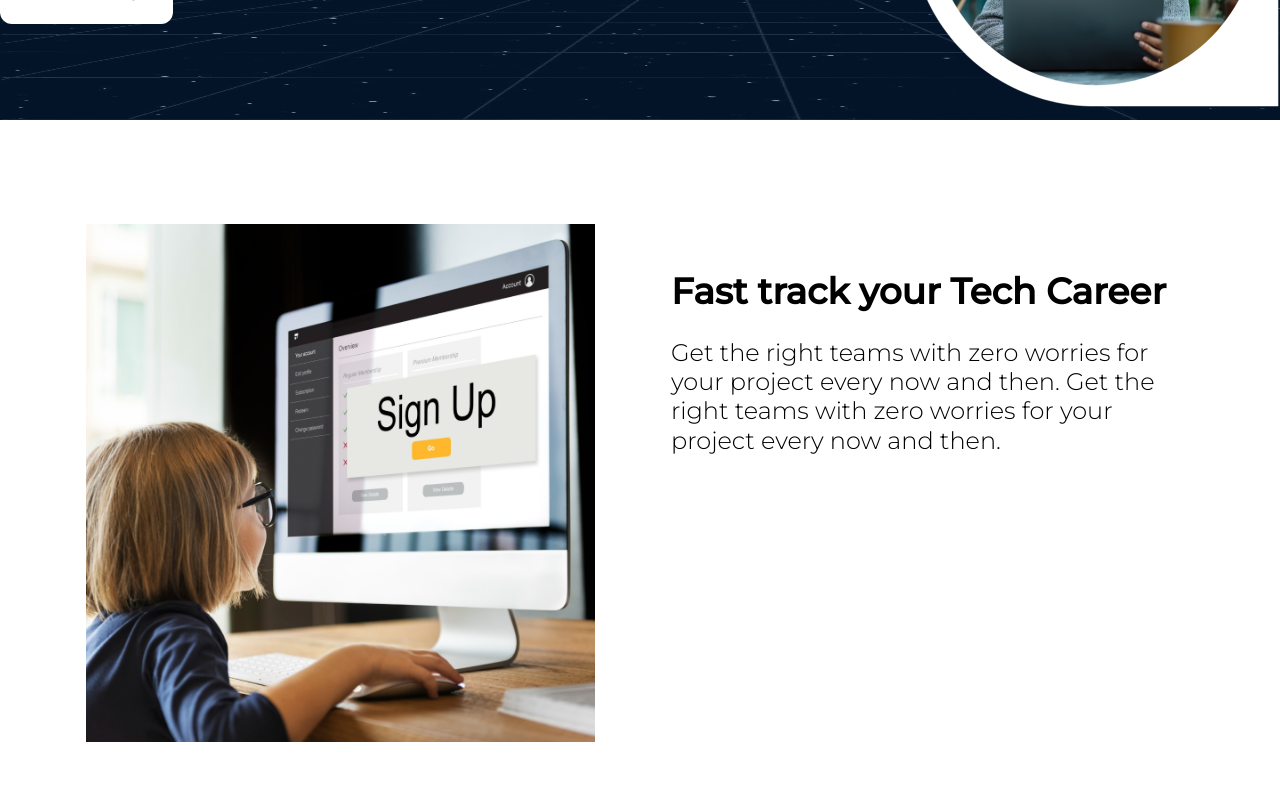
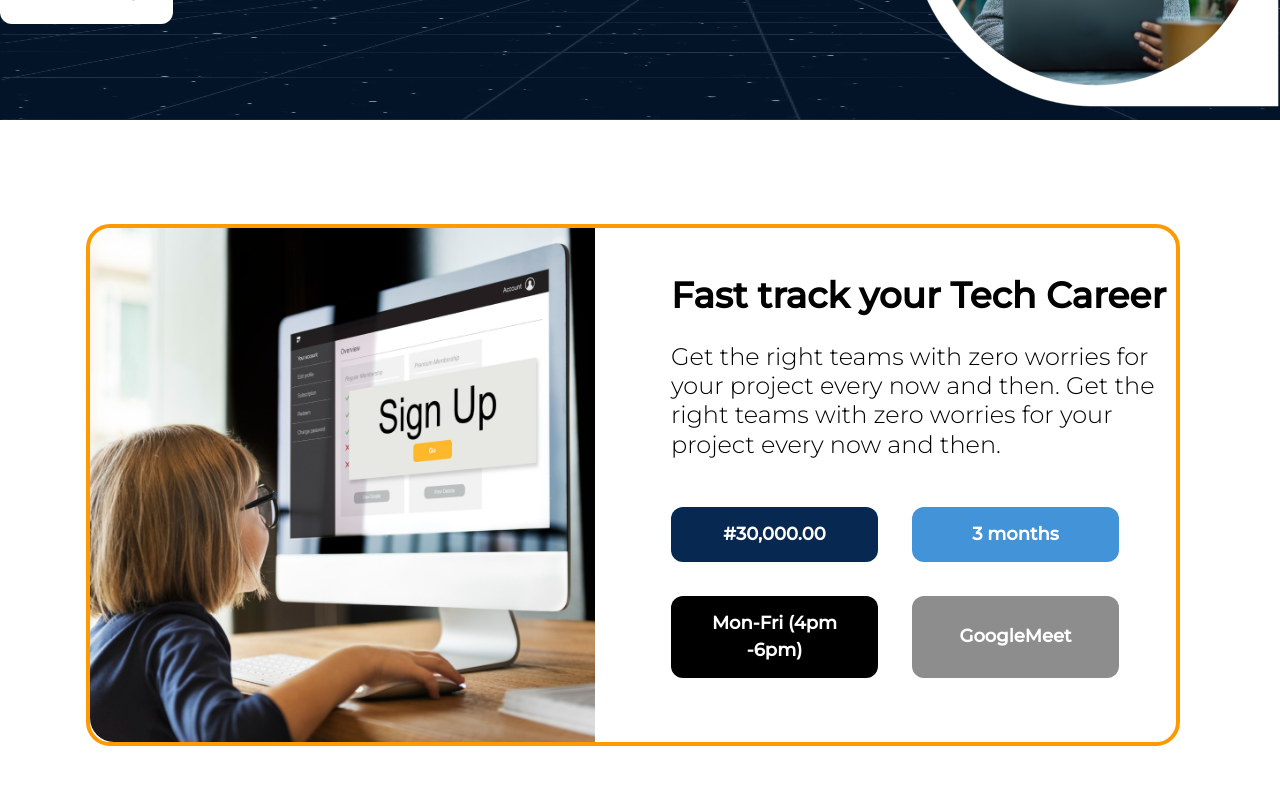
Before and after one commit to AyoMoses1/PROGFAMS-ASSESSMENT, a React (Vite) app: page / in a window 1280 px wide. Shown: the part 360-1160 px from the top of the page. Built offline with nearby package versions, Linux system fonts and the light colour scheme.

Commit message:
Work on extra components

```diff
--- a/package.json
+++ b/package.json
@@ -12,6 +12,7 @@
   "dependencies": {
     "react": "^18.3.1",
     "react-dom": "^18.3.1",
+    "react-icons": "^5.2.1",
     "vite-tsconfig-paths": "^4.3.2"
   },
   "devDependencies": {
--- /dev/null
+++ b/src/components/Button/Medium.tsx
@@ -0,0 +1,25 @@
+import React from 'react';
+
+interface ButtonProps {
+  textColor: string;
+  bgColor: string;
+  children: React.ReactNode;
+}
+
+const Button: React.FC<ButtonProps> = ({ textColor, bgColor, children }) => {
+  return (
+    <button
+      className={`rounded-12 px-[28px] py-[14px]`}
+      style={{
+        backgroundColor: bgColor,
+        color: textColor,
+        fontSize: '18px',
+        fontWeight: 600
+      }}
+    >
+      {children}
+    </button>
+  );
+};
+
+export default Button;
--- a/src/components/main2/index.tsx
+++ b/src/components/main2/index.tsx
@@ -1,11 +1,15 @@
 import image from "assets/3.png";
+import Button from "components/Button/Medium";
 import Heading from "components/Heading";
 import Text from "components/Text";
 
 const index = () => {
   return (
-    <div className="grid grid-cols-2 gap-[76px] ml-[86px] mr-[100px] py-[104px]">
-      <img src={image} />
+    <div
+      className="grid grid-cols-2 gap-[76px] ml-[86px] mr-[100px] my-[104px]"
+      style={{ border: `4px solid #FF9900`, borderRadius: `24px` }}
+    >
+      <img src={image} className="rounded-tl-[24px] rounded-bl-[24px]"/>
       <div className="py-[46px]">
         <Heading
           fontWeight={700}
@@ -27,6 +31,20 @@ const index = () => {
           then. Get the right teams with zero worries for your project every now
           and then.
         </Text>
+        <div className="grid grid-cols-2 gap-[34px] w-[448px]">
+          <Button textColor="white" bgColor="#072951">
+            #30,000.00
+          </Button>
+          <Button textColor="white" bgColor="#4393D8">
+            3 months
+          </Button>
+          <Button textColor="white" bgColor="black">
+            Mon-Fri (4pm -6pm)
+          </Button>
+          <Button textColor="white" bgColor="#8D8D8D">
+            GoogleMeet
+          </Button>
+        </div>
       </div>
     </div>
   );
```
Also changed, not shown: 1 other file (tests, documents, lock files or other folders).
